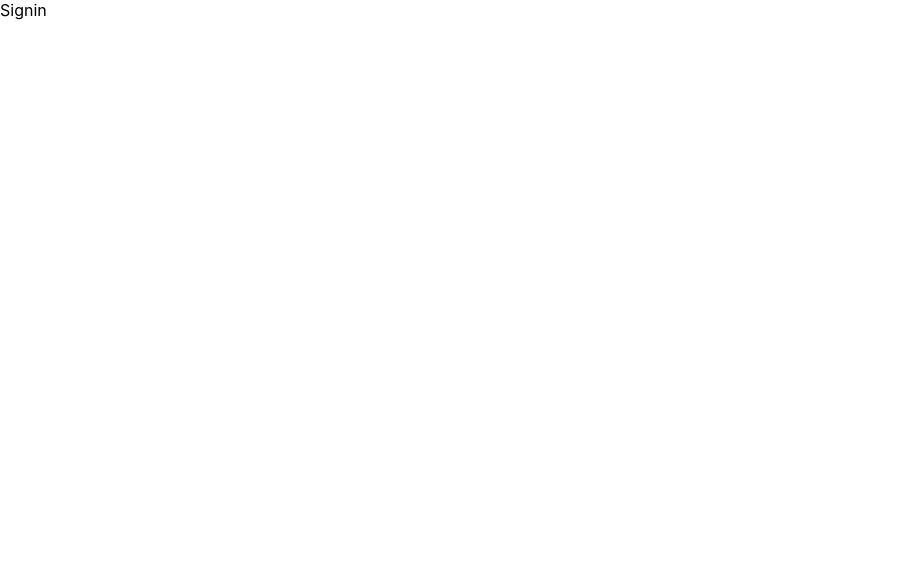
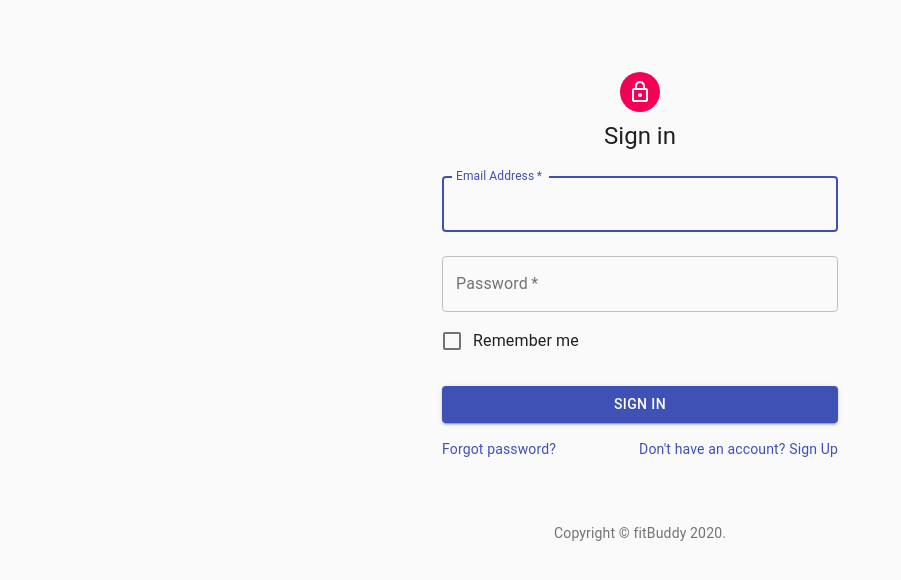
Before and after one commit to zakkreyshort/fitBuddy, a React (Create React App) app: page / in a window 1280 px wide. Shown: the top 580 px of the page, without its empty margins (0-901 px from the left). Built offline with nearby package versions, Linux system fonts and the light colour scheme.

Commit message:
create sign in page via Materialize UI. Next: color and style to overall application theme.

```diff
--- a/src/App.js
+++ b/src/App.js
@@ -1,8 +1,7 @@
 import React from 'react';
 import './App.css';
 import { BrowserRouter as Router, Switch, Route } from "react-router-dom";
-
-
+import SignIn from './components/SignIn';
 
 function App() {
   return (
@@ -12,7 +11,7 @@
       <Switch>
 
         <Route exact path ="/">
-          Signin
+          <SignIn />
         </Route>
 
         <Route path="/register">
--- /dev/null
+++ b/src/components/SignIn.js
@@ -0,0 +1,117 @@
+import React from 'react';
+import Avatar from '@material-ui/core/Avatar';
+import Button from '@material-ui/core/Button';
+import CssBaseline from '@material-ui/core/CssBaseline';
+import TextField from '@material-ui/core/TextField';
+import FormControlLabel from '@material-ui/core/FormControlLabel';
+import Checkbox from '@material-ui/core/Checkbox';
+import Link from '@material-ui/core/Link';
+import Grid from '@material-ui/core/Grid';
+import Box from '@material-ui/core/Box';
+import LockOutlinedIcon from '@material-ui/icons/LockOutlined';
+import Typography from '@material-ui/core/Typography';
+import { makeStyles } from '@material-ui/core/styles';
+import Container from '@material-ui/core/Container';
+
+function Copyright() {
+  return (
+    <Typography variant="body2" color="textSecondary" align="center">
+      {'Copyright © '}
+      <Link color="inherit" href="https://material-ui.com/">
+        fitBuddy
+      </Link>{' '}
+      {new Date().getFullYear()}
+      {'.'}
+    </Typography>
+  );
+}
+
+const useStyles = makeStyles((theme) => ({
+  paper: {
+    marginTop: theme.spacing(8),
+    display: 'flex',
+    flexDirection: 'column',
+    alignItems: 'center',
+  },
+  avatar: {
+    margin: theme.spacing(1),
+    backgroundColor: theme.palette.secondary.main,
+  },
+  form: {
+    width: '100%',
+    marginTop: theme.spacing(1),
+  },
+  submit: {
+    margin: theme.spacing(3, 0, 2),
+  },
+}));
+
+export default function SignIn() {
+  const classes = useStyles();
+
+  return (
+    <Container component="main" maxWidth="xs">
+      <CssBaseline />
+      <div className={classes.paper}>
+        <Avatar className={classes.avatar}>
+          <LockOutlinedIcon />
+        </Avatar>
+        <Typography component="h1" variant="h5">
+          Sign in
+        </Typography>
+        <form className={classes.form} noValidate>
+          <TextField
+            variant="outlined"
+            margin="normal"
+            required
+            fullWidth
+            id="email"
+            label="Email Address"
+            name="email"
+            autoComplete="email"
+            autoFocus
+          />
+          <TextField
+            variant="outlined"
+            margin="normal"
+            required
+            fullWidth
+            name="password"
+            label="Password"
+            type="password"
+            id="password"
+            autoComplete="current-password"
+          />
+          <FormControlLabel
+            control={<Checkbox value="remember" color="primary" />}
+            label="Remember me"
+          />
+          <Button
+            type="submit"
+            fullWidth
+            variant="contained"
+            color="primary"
+            className={classes.submit}
+          >
+            Sign In
+          </Button>
+          <Grid container>
+            <Grid item xs>
+              <Link href="#" variant="body2">
+                Forgot password?
+              </Link>
+            </Grid>
+            <Grid item>
+              <Link href="#" variant="body2">
+                {"Don't have an account? Sign Up"}
+              </Link>
+            </Grid>
+          </Grid>
+        </form>
+      </div>
+      <Box mt={8}>
+        <Copyright />
+      </Box>
+    </Container>
+  );
+}
```
Also changed, not shown: 1 other file (tests, documents, lock files or other folders).
